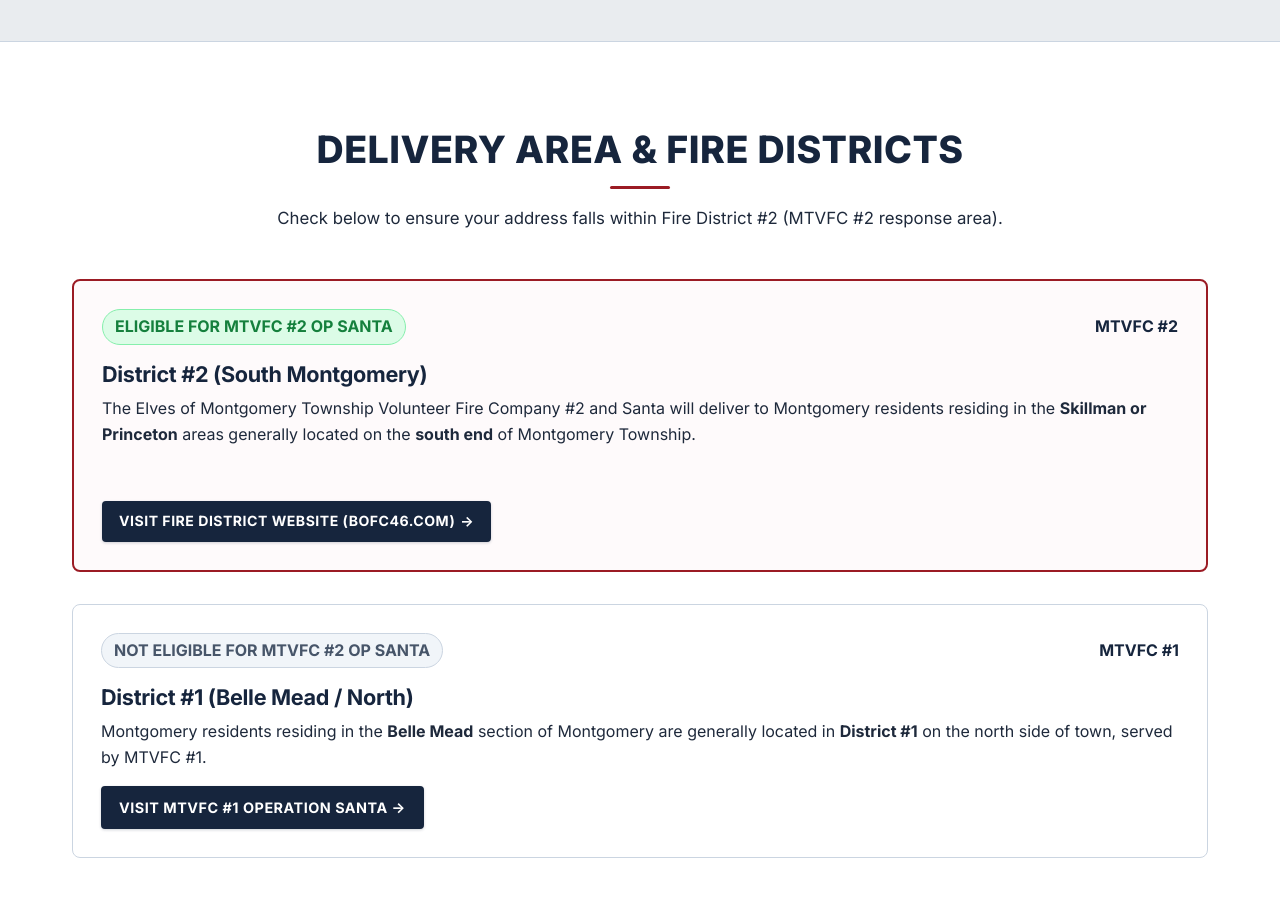
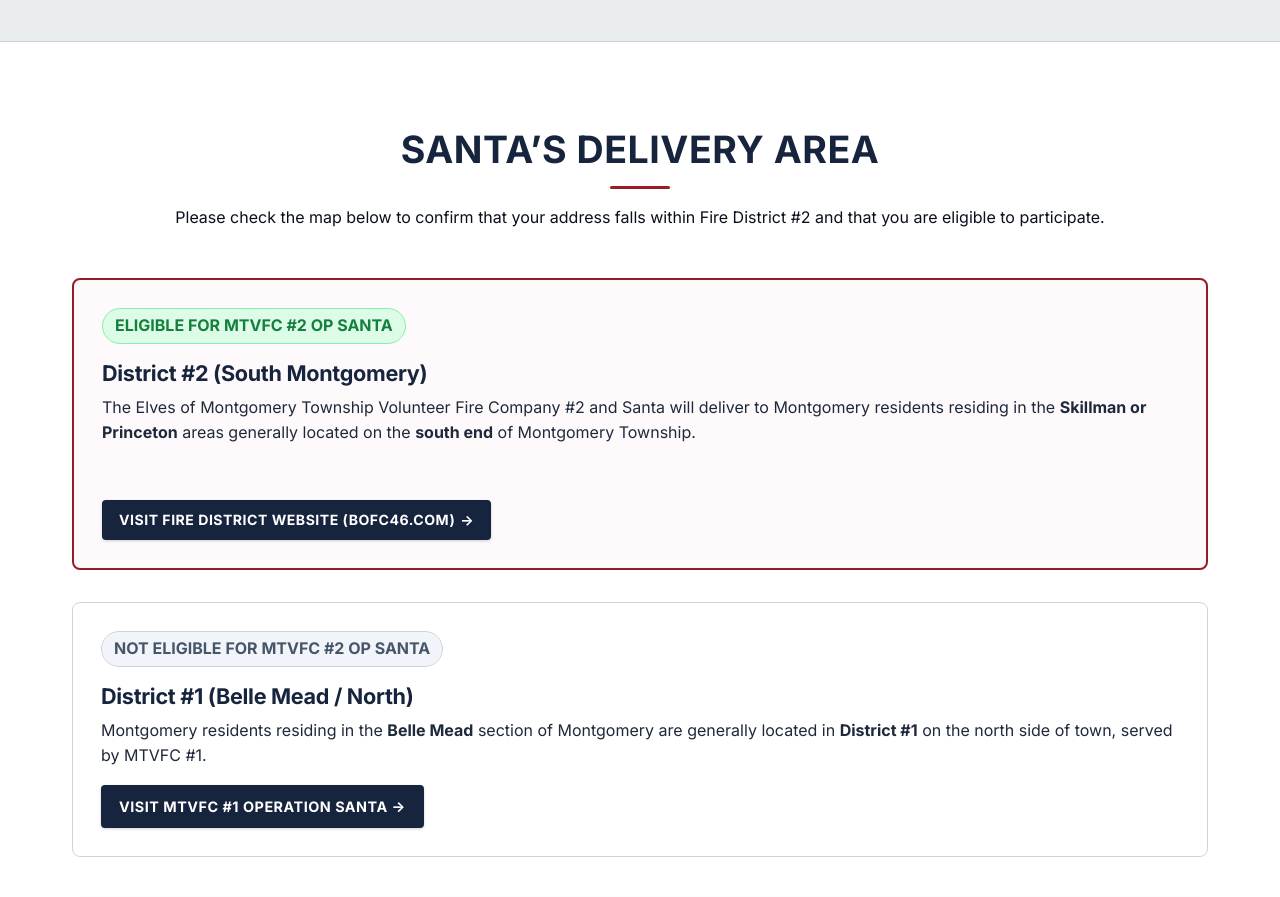
Before and after one commit to ZainHamdia/FireStation46, a plain HTML site: page santa.html in a window 1280 px wide. Shown: the part 5200-6097 px from the top of the page. Drawn offline with Linux system fonts and the light colour scheme; no server answers.

Commit message:
Admin: Update content in santa.html

```diff
--- a/santa.html
+++ b/santa.html
@@ -631,8 +631,8 @@
         <section id="districts" class="section">
             <div class="container">
                 <div class="section-header text-center fade-in visible">
-                    <h2 class="section-title">Delivery Area &amp; Fire Districts</h2>
-                    <p class="section-subtitle">Check below to ensure your address falls within Fire District #2 (MTVFC #2 response area).</p>
+                    <h2 class="section-title" spellcheck="false"><strong>Santa’s Delivery Area</strong></h2>
+                    <p class="section-subtitle"></p><p>Please check the map below to confirm that your address falls within Fire District #2 and that you are eligible to participate.</p><p></p>
                 </div>
 
                 <div class="cards-grid" style="margin-bottom: 2.5rem;">
@@ -640,7 +640,7 @@
                     <div class="district-box active-dist fade-in visible">
                         <div style="display: flex; align-items: center; justify-content: space-between; margin-bottom: 1rem;">
                             <span class="badge" style="background: #dcfce7; color: #15803d; border: 1px solid #86efac; padding: 4px 12px; border-radius: 20px; font-weight: 700;">ELIGIBLE FOR MTVFC #2 OP SANTA</span>
-                            <span style="font-weight: 700; color: var(--navy-blue);">MTVFC #2</span>
+                            <span style="font-weight: 700; color: var(--navy-blue);"><br></span>
                         </div>
                         <h3 style="color: var(--navy-blue); font-size: 1.35rem; margin: 0 0 0.5rem 0;">District #2 (South Montgomery)</h3>
                         <p style="color: var(--text-secondary); line-height: 1.6; margin-bottom: 1rem;">
@@ -658,7 +658,7 @@
                     <div class="district-box fade-in delay-1 visible">
                         <div style="display: flex; align-items: center; justify-content: space-between; margin-bottom: 1rem;">
                             <span class="badge" style="background: #f1f5f9; color: #475569; border: 1px solid #cbd5e1; padding: 4px 12px; border-radius: 20px; font-weight: 700;">NOT ELIGIBLE FOR MTVFC #2 OP SANTA</span>
-                            <span style="font-weight: 700; color: var(--navy-blue);">MTVFC #1</span>
+                            <span style="font-weight: 700; color: var(--navy-blue);"><br></span>
                         </div>
                         <h3 style="color: var(--navy-blue); font-size: 1.35rem; margin: 0 0 0.5rem 0;">District #1 (Belle Mead / North)</h3>
                         <p style="color: var(--text-secondary); line-height: 1.6; margin-bottom: 1rem;" spellcheck="false">
```
